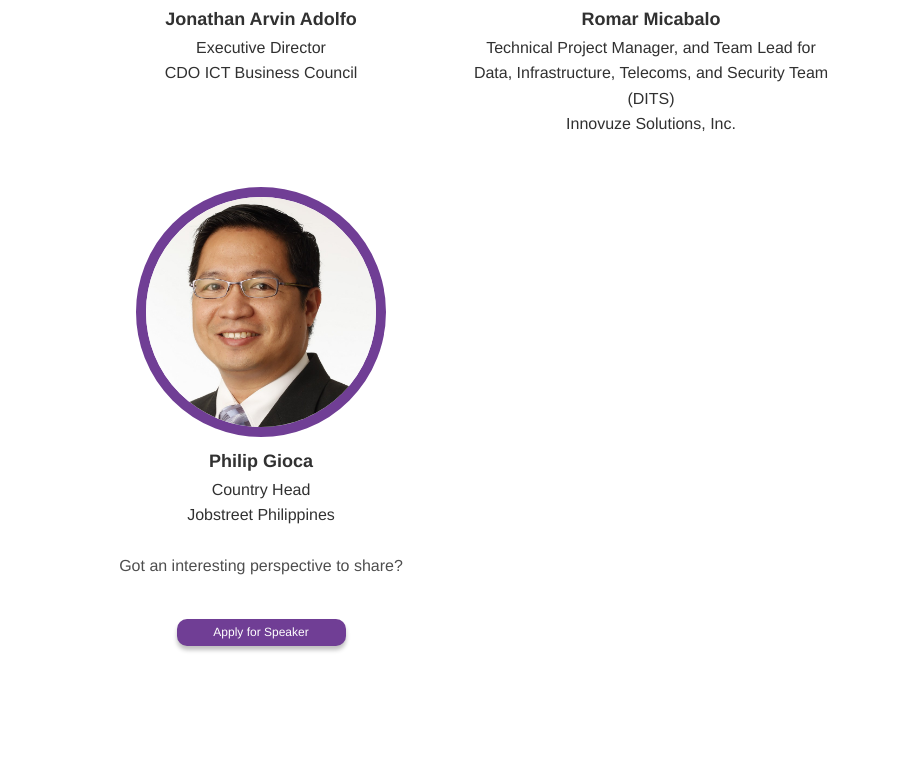
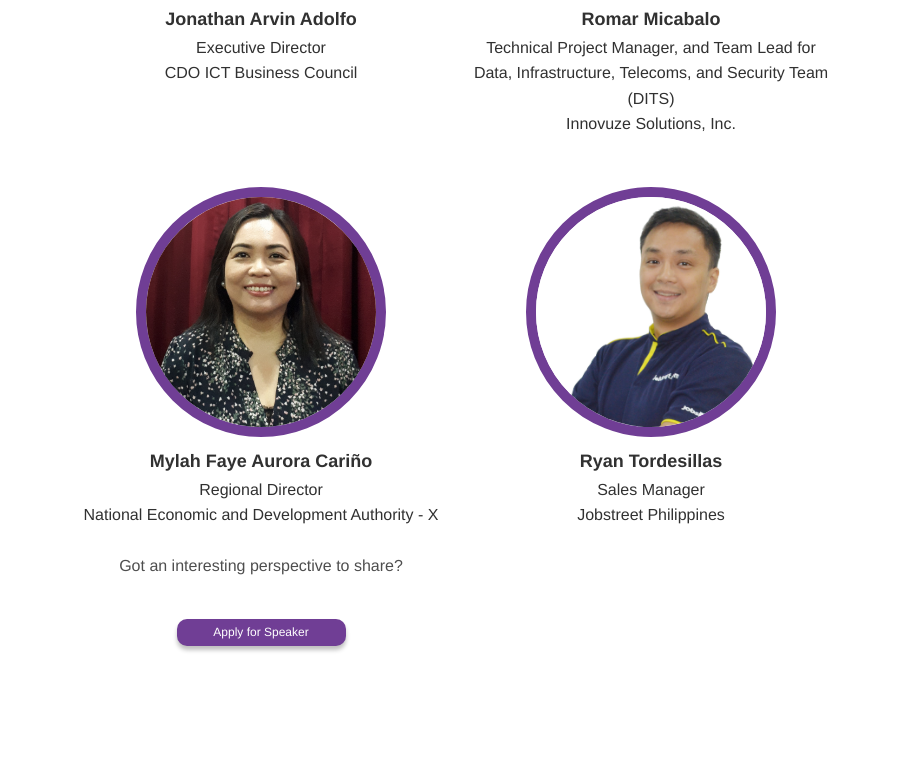
Before and after one commit to devcon-ph/cdosummit, a website: page index.html in a window 1280 px wide. Shown: the part 5150-5909 px from the top of the page, 379-1280 px from the left. Drawn offline with Linux system fonts and the light colour scheme; a script that the page names is missing; files whose address does not match are found by name.

Commit message:
updated speakers

```diff
--- a/index.html
+++ b/index.html
@@ -531,14 +531,25 @@
                     <div class="col-md-4">
                         <div class="speaker">
                             <figure>
-                                <img alt="" class="img-responsive center-block" src="assets/images/speakers/philip-gioca.jpg">
+                                <img alt="" class="img-responsive center-block" src="assets/images/speakers/mylah1.jpg">
                             </figure>
 
-                            <h4>Philip Gioca</h4>
-                            <p>Country Head</br>Jobstreet Philippines</p>
+                            <h4>Mylah Faye Aurora Cariño</h4>
+                            <p>Regional Director</br>National Economic and Development Authority - X</p>
                         </div><!-- /.speaker -->
                     </div><!-- /.col-md-3 -->
+                    <div class="col-md-4">
+                        <div class="speaker">
+                            <figure>
+                                <img alt="" class="img-responsive center-block" src="assets/images/speakers/ryan1.jpg">
+                            </figure>
+
+                            <h4>Ryan Tordesillas</h4>
+                            <p>Sales Manager</br>Jobstreet Philippines</p>
+                        </div>
+                    </div>
                 </div>
+
 
                 <div class="row">
                     <div class="col-md-12">
```
Also changed, not shown: assets/images/speakers/mylah1.jpg (added), assets/images/speakers/ryan1.jpg (added), 4 other files.
